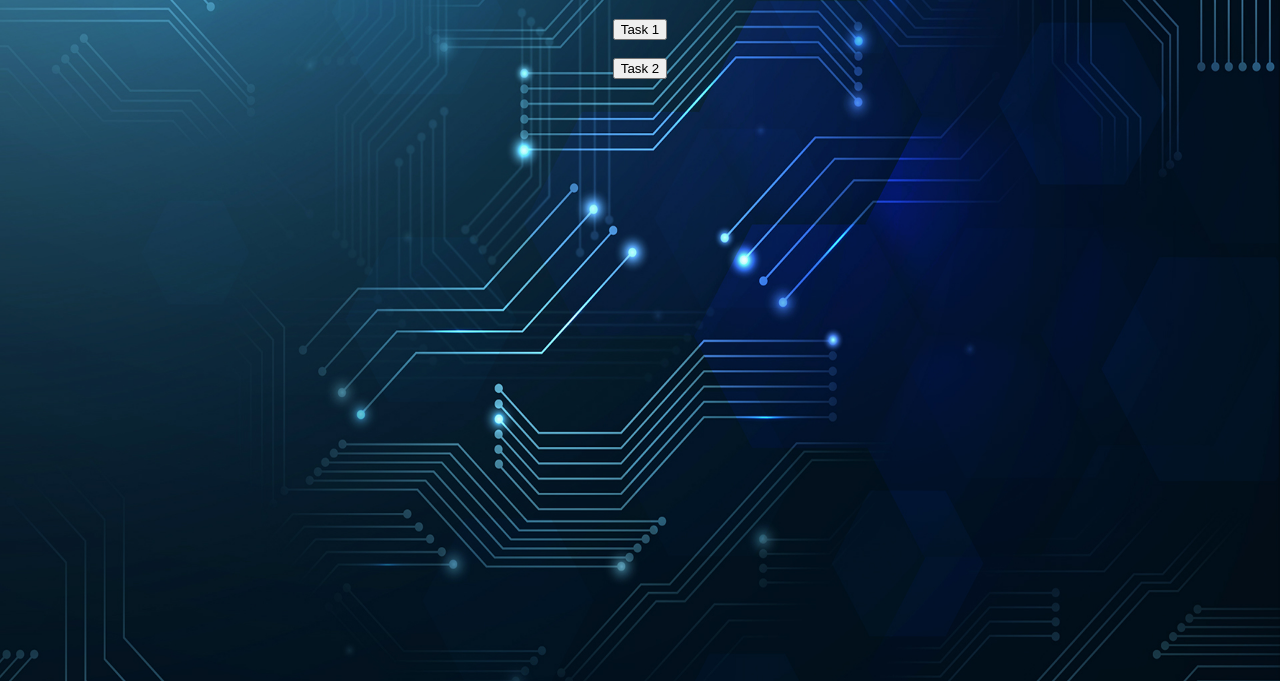
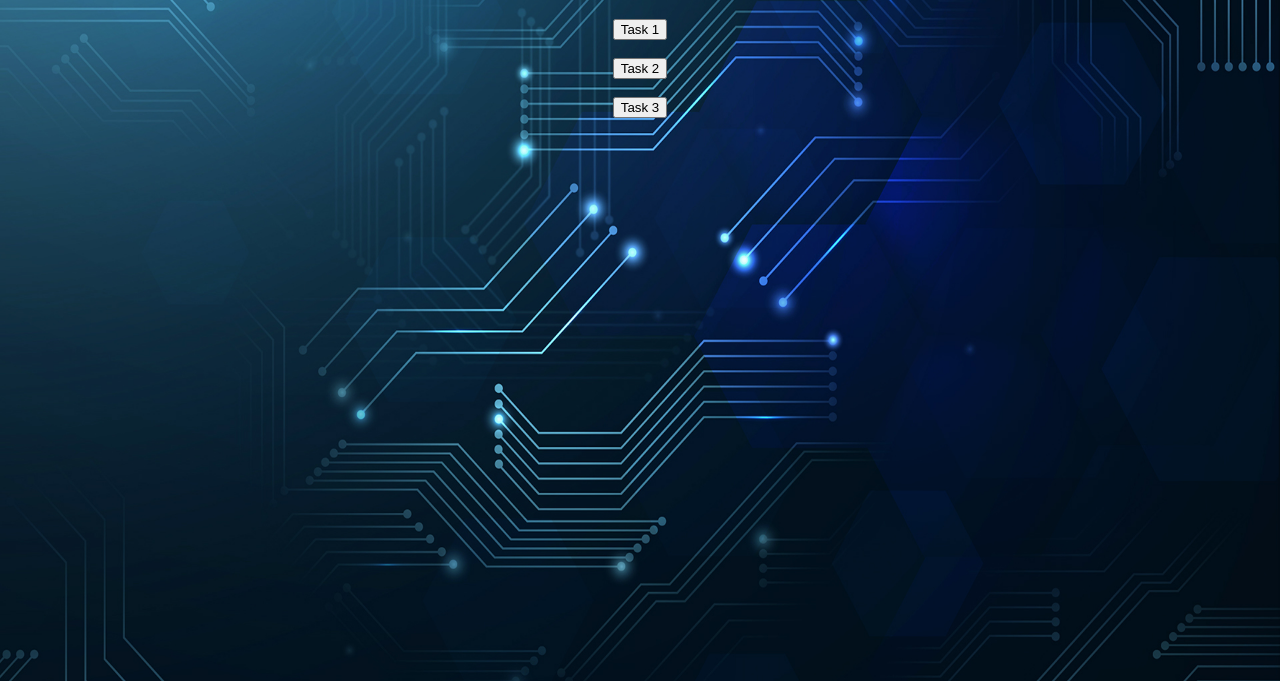
Before and after one commit to ratanojha10/WebD_Tasks, a plain HTML site: page index.html in a window 1280 px wide. Shown: the part 119-800 px from the top of the page. Drawn offline with Linux system fonts and the light colour scheme; files that its build step writes are made by us from their sources; files whose address does not match are found by name.

Commit message:
Update index.html

```diff
--- a/index.html
+++ b/index.html
@@ -11,7 +11,8 @@
 	<center>
 	<h1>INDEX OF TASKS</h1>
 	<a href="task1/task1.html"><button type="button">Task 1</button></a><br><br>
-	<a href="task2/task2.html"><button type="button">Task 2</button></a>
+	<a href="task2/task2.html"><button type="button">Task 2</button></a><br><br>
+	<a href="task3/task3.html"><button type="button">Task 3</button>
 </center><br>
 </body>
 </html>
```
